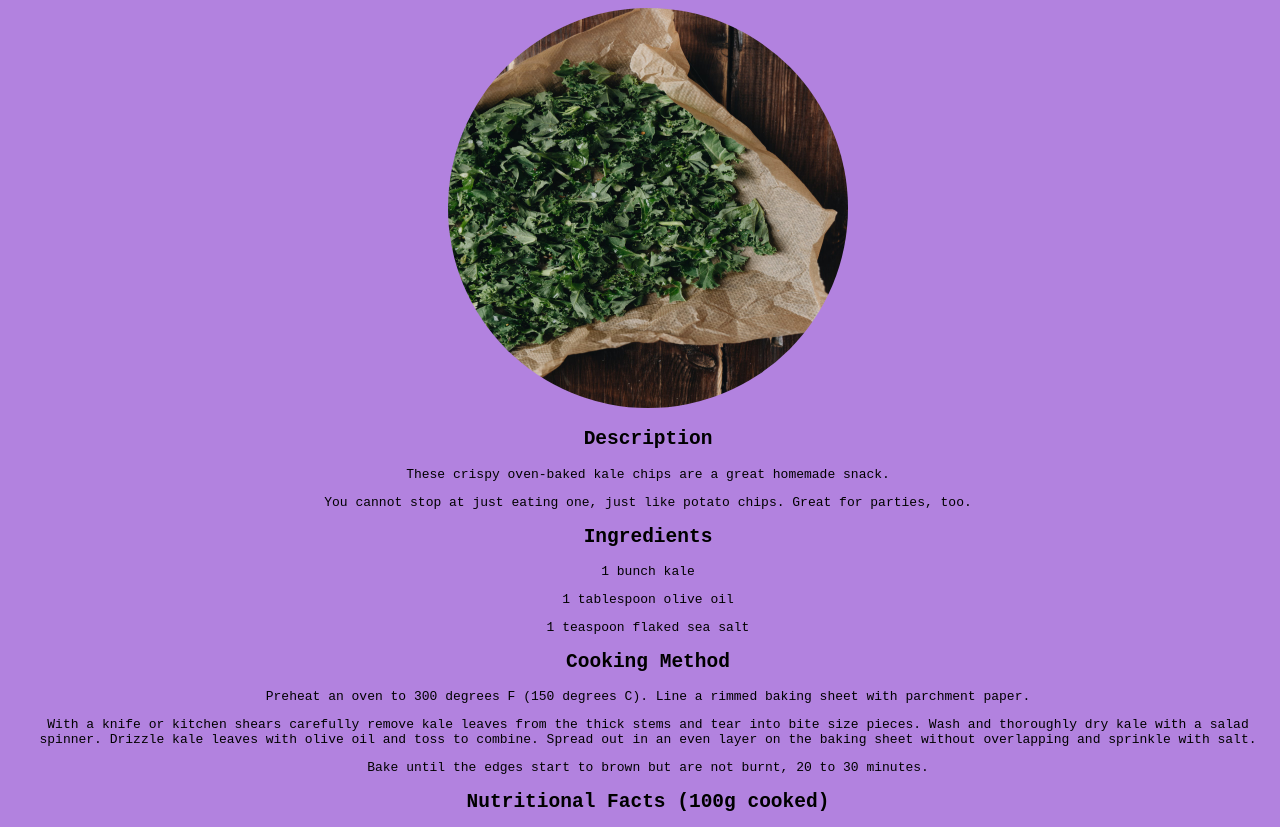
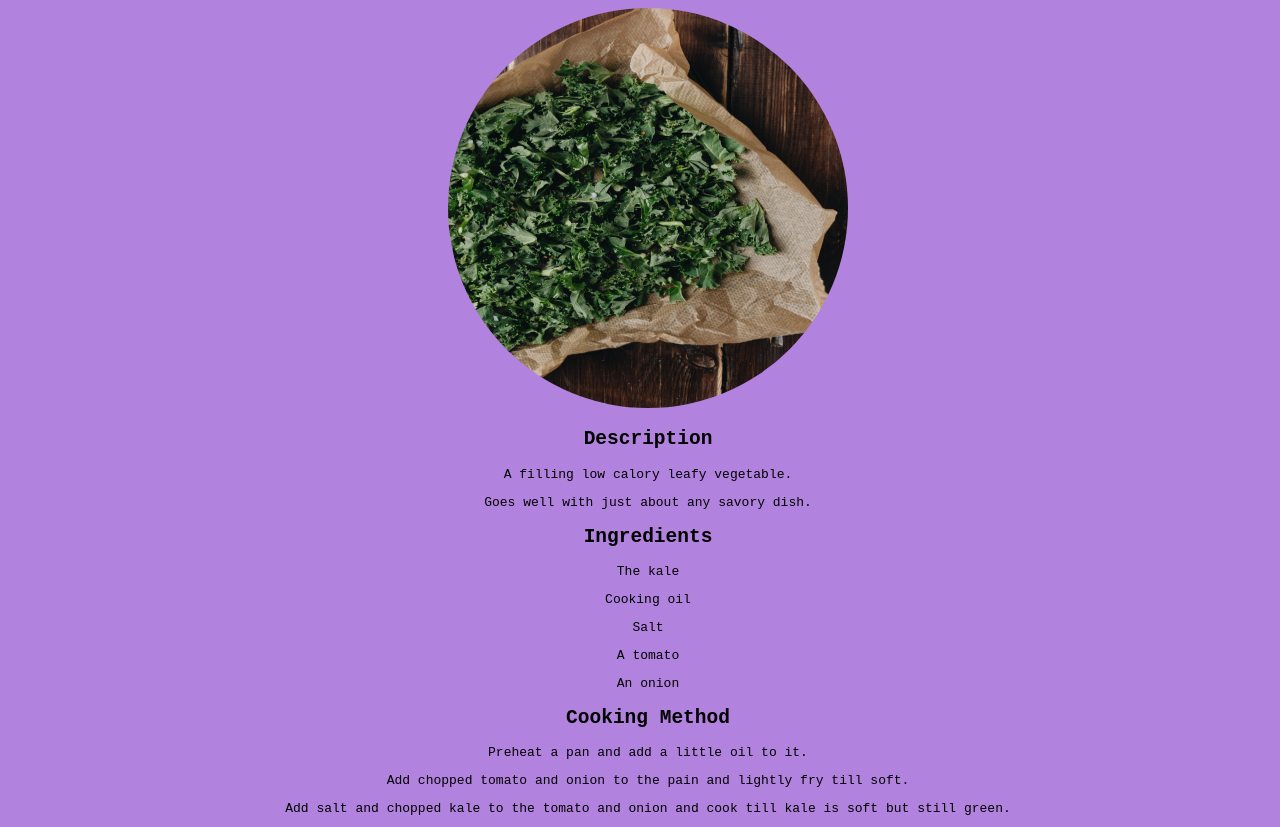
Before and after one commit to purpleheart808/odin-recipes, a plain HTML site: page recipes/kale.html in a window 1280 px wide. Shown: the part 111-938 px from the top of the page. Drawn offline with Linux system fonts and the light colour scheme.

Commit message:
Update Kale recipe

```diff
--- a/recipes/kale.html
+++ b/recipes/kale.html
@@ -17,21 +17,23 @@
         <img src="../images/pexels-kale.jpg" alt="Kale on a plate">
 
         <h2>Description</h2>
-        <p>These crispy oven-baked kale chips are a great homemade snack.</p>
-        <p>You cannot stop at just eating one, just like potato chips. Great for parties, too.</p>
+        <p>A filling low calory leafy vegetable.</p>
+        <p>Goes well with just about any savory dish.</p>
 
         <h2>Ingredients</h2>
 
-            <p>1 bunch kale</p>
-            <p>1 tablespoon olive oil</p>
-            <p>1 teaspoon flaked sea salt</p>
+            <p>The kale</p>
+            <p>Cooking oil</p>
+            <p>Salt</p>
+            <p>A tomato</p>
+            <p>An onion</p>
 
 
         <h2>Cooking Method</h2>
 
-            <p>Preheat an oven to 300 degrees F (150 degrees C). Line a rimmed baking sheet with parchment paper.</p>
-            <p>With a knife or kitchen shears carefully remove kale leaves from the thick stems and tear into bite size pieces. Wash and thoroughly dry kale with a salad spinner. Drizzle kale leaves with olive oil and toss to combine. Spread out in an even layer on the baking sheet without overlapping and sprinkle with salt.</p>
-            <p>Bake until the edges start to brown but are not burnt, 20 to 30 minutes.</p>
+            <p>Preheat a pan and add a little oil to it.</p>
+            <p>Add chopped tomato and onion to the pain and lightly fry till soft.</p>
+            <p>Add salt and chopped kale to the tomato and onion and cook till kale is soft but still green.</p>
 
             <h2>Nutritional Facts (100g cooked)</h2>
             <h3>Calories</h3>
```
